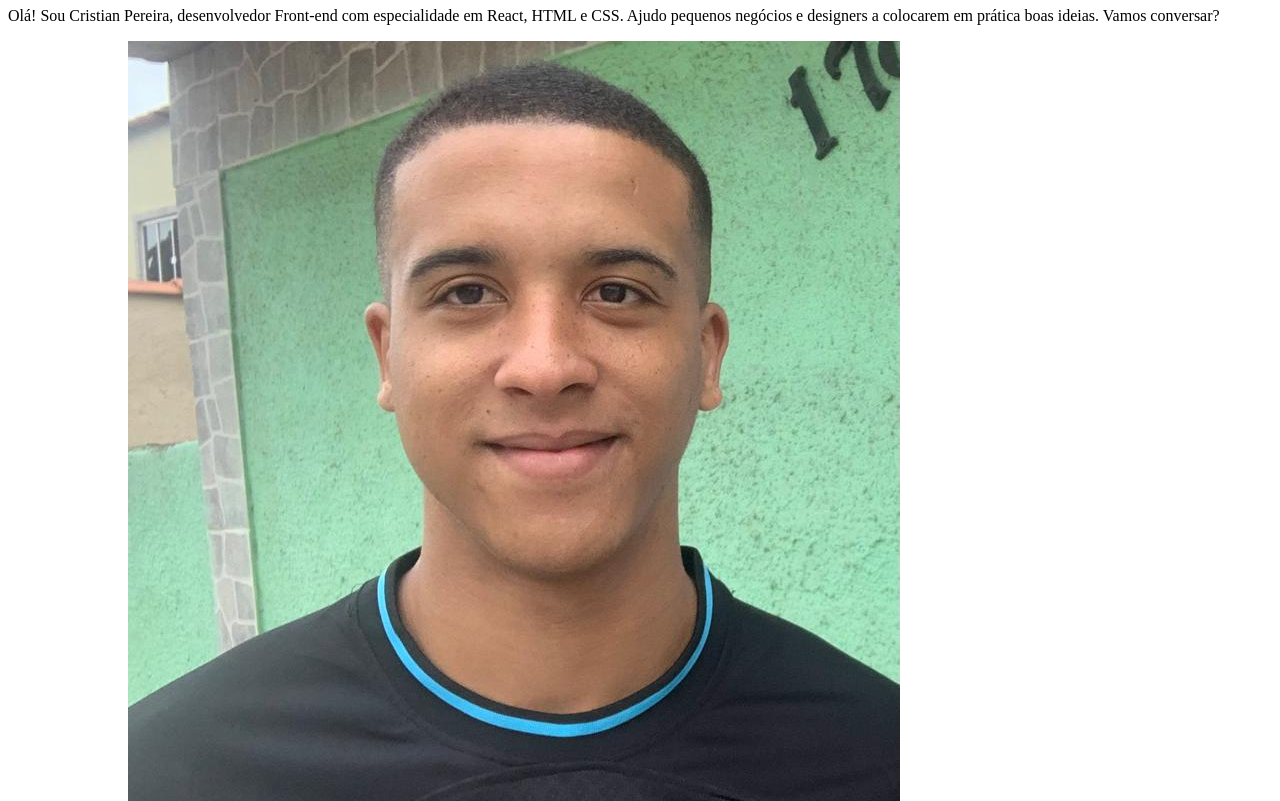
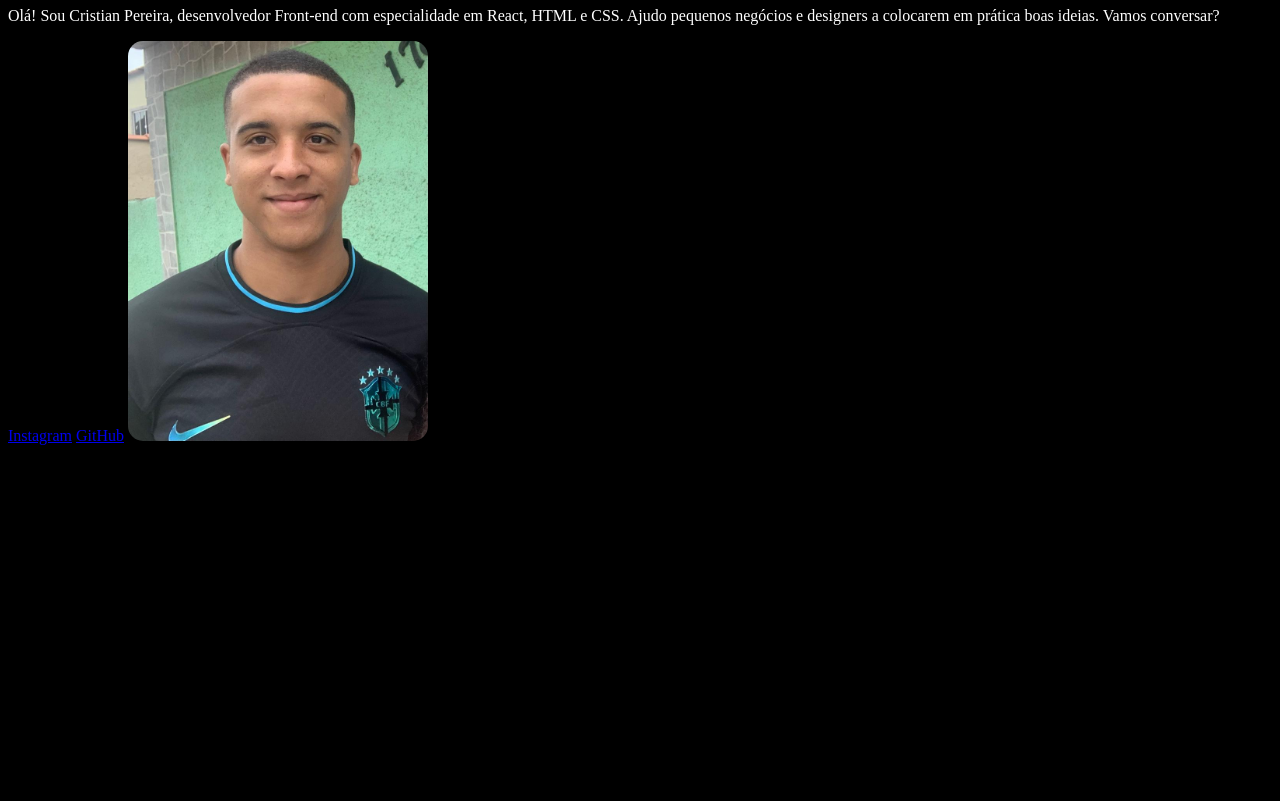
Before and after one commit to CrissPereira/Sobremim, a plain HTML site: page index3.html in a window 1280 px wide. Shown: the part 73-874 px from the top of the page. After the commit the page ends 800 px from the top, so only its background shows below. Drawn offline with Linux system fonts and the light colour scheme.

Commit message:
Introduzindo a folha de estilo inicial
Começando a estilizar a página.

```diff
--- a/index3.html
+++ b/index3.html
@@ -4,10 +4,12 @@
     <meta charset="UTF-8">
     <meta name="viewport" content="width=device-width, initial-scale=1.0">
     <title>Projeto 2</title>
-    <body>
+    <link rel="stylesheet" href="style.css">
+</head>
+<body>
     <header></header>
     <main>
-        <h1>Eleve seu negócio digital a outro nível <strong> um Front-end de qualidade!</strong></h1>
+        <h1>Eleve seu negócio digital a outro nível<strong>um Front-end de qualidade!</strong></h1>
         <p>Olá! Sou Cristian Pereira, desenvolvedor Front-end com especialidade em React, HTML e CSS. Ajudo pequenos negócios e designers a colocarem em prática boas ideias. Vamos conversar?</p>
         <a href="#">Instagram</a>
         <a href="#">GitHub</a>
--- /dev/null
+++ b/style.css
@@ -0,0 +1,16 @@
+body{
+    background-color: black;
+    color: white;
+}
+
+span{
+    color:aqua;
+}
+img{
+    height: 400px;
+    width: 300px;
+    border-radius: 15px;
+
+
+
+}
```
